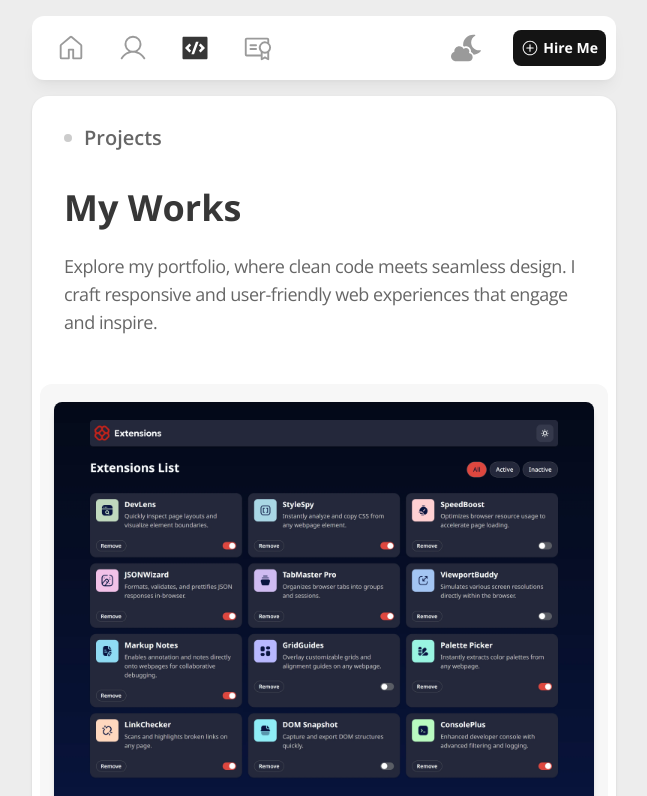
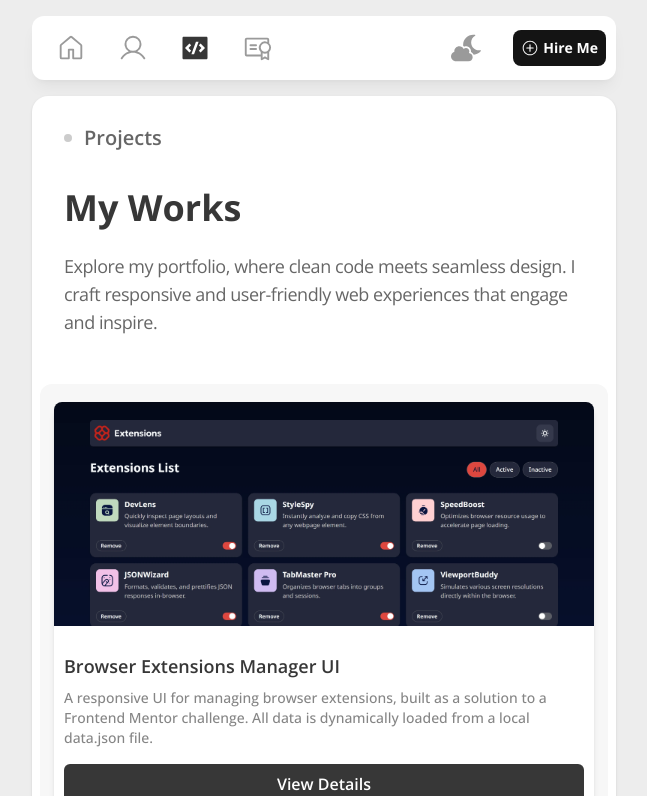
Before and after one commit to Abaljerind/portofolio-jerind, a React (Vite) app: page /project in a window 1280 px wide. Shown: the top 796 px of the page, without its empty margins (316-963 px from the left). Built offline with nearby package versions, Linux system fonts and the light colour scheme.

Commit message:
Style(ProjectCards): adjust some styles for hover state of tag <button> and tag <img>

```diff
--- a/src/components/ProjectCards.jsx
+++ b/src/components/ProjectCards.jsx
@@ -50,14 +50,14 @@ export default function ProjectCards() {
                 <p className="text-sm font-medium text-[#858585] md:text-sm dark:text-[#C0C0C0]">
                   {item.about}
                 </p>
-                <button className="mt-2 w-full cursor-pointer rounded-md bg-[#373737] px-3 py-2 font-semibold text-white dark:bg-white dark:text-[#373737]">
+                <button className="mt-2 w-full cursor-pointer rounded-md bg-[#373737] px-3 py-2 font-semibold text-white hover:bg-[#373737]/90 dark:bg-white dark:text-[#373737] hover:dark:bg-white/90">
                   View Details
                 </button>
               </div>
               <img
                 src={item.image}
                 alt={item.name}
-                className="mx-auto w-full rounded-t-lg object-cover"
+                className="mx-auto h-56 w-full rounded-t-lg object-cover object-top"
               />
             </div>
           );
```
